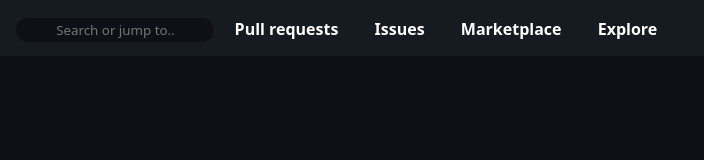
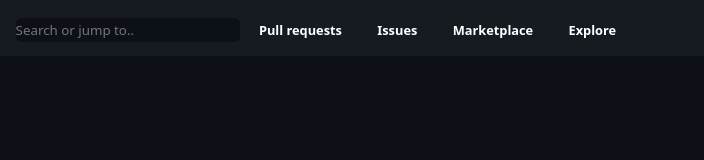
Before and after one commit to killshotxd/Github-Clone, a plain HTML site: page index.html in a window 1280 px wide. Shown: the full height of the page, 43-747 px from the left. Drawn offline with Linux system fonts and the light colour scheme.

Commit message:
font fix

```diff
--- a/style.css
+++ b/style.css
@@ -19,14 +19,16 @@ body {
   display: flex;
   align-items: center;
   font-weight: bold;
+  font-size: 0.8rem;
 }
 
 .nav input {
   background: rgb(13, 17, 23);
-  text-align: center;
+  text-align: left;
   height: 1.5rem;
   border: none;
-  border-radius: 2rem;
+  border-radius: 5px 5px 5px 5px;
+  width: 14rem;
 }
 
 .nav a {
```
